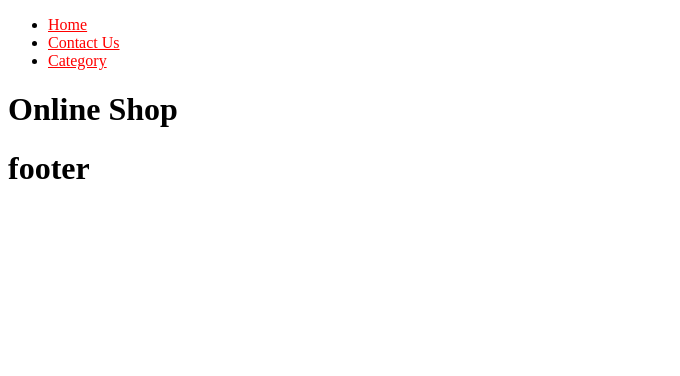
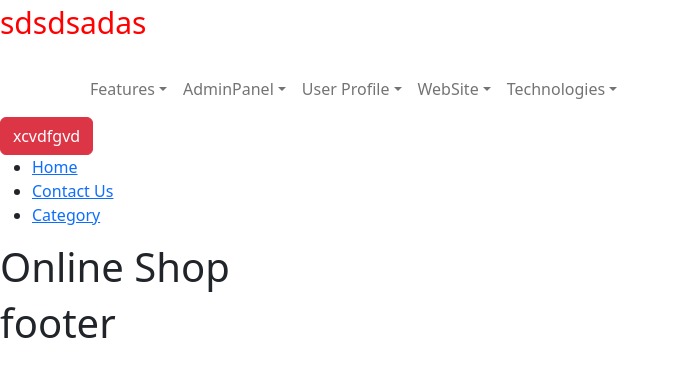
Before and after one commit to reza-madankar/Shop, a React (Create React App) app: page / in a window 1280 px wide. Shown: the top 376 px of the page, without its empty margins (0-680 px from the left). Built offline with nearby package versions, Linux system fonts and the light colour scheme.

Commit message:
changing every thing

```diff
--- a/package.json
+++ b/package.json
@@ -6,7 +6,10 @@
     "@testing-library/jest-dom": "^5.16.4",
     "@testing-library/react": "^13.3.0",
     "@testing-library/user-event": "^13.5.0",
+    "bootstrap": "^5.2.0",
+    "node-sass": "^7.0.1",
     "react": "^18.2.0",
+    "react-bootstrap": "^2.4.0",
     "react-dom": "^18.2.0",
     "react-router-dom": "^6.3.0",
     "react-scripts": "5.0.1",
--- a/public/index.html
+++ b/public/index.html
@@ -11,7 +11,7 @@
     />
     <link rel="apple-touch-icon" href="%PUBLIC_URL%/logo192.png" />
     <link rel="manifest" href="%PUBLIC_URL%/manifest.json" />
-
+    <link rel="stylesheet" href="https://cdn.jsdelivr.net/npm/bootstrap@4.0.0/dist/css/bootstrap.min.css" integrity="sha384-Gn5384xqQ1aoWXA+058RXPxPg6fy4IWvTNh0E263XmFcJlSAwiGgFAW/dAiS6JXm" crossorigin="anonymous">
     <title>Shop</title>
   </head>
   <body>
--- a/src/App.jsx
+++ b/src/App.jsx
@@ -3,11 +3,15 @@ import { BrowserRouter, Routes, Route } from "react-router-dom";
 import Layout from "./Pages/Layout";
 import ErrorPage from "./Pages/ErrorPage";
 import OverView from "./Pages/Overview";
+import Header from './Pages/Layout/Header.jsx';
+
 
 const App = () => {
   return (
     <BrowserRouter>
+    <Header />
       <Layout>
+
         <Routes>
           <Route path="/" element={<OverView />} />
           <Route path="*" element={<ErrorPage />} />
--- a/src/Content/Style/header.scss
+++ b/src/Content/Style/header.scss
@@ -1,3 +1,4 @@
-a{
-    color:red;
+.ho{
+    color: red;
+    font-size: 30px;
 }
--- a/src/Pages/Layout/header.jsx
+++ b/src/Pages/Layout/header.jsx
@@ -0,0 +1,101 @@
+import Container from 'react-bootstrap/Container';
+import Nav from 'react-bootstrap/Nav';
+import Navbar from 'react-bootstrap/Navbar';
+import NavDropdown from 'react-bootstrap/NavDropdown';
+import 'bootstrap/dist/css/bootstrap.min.css';
+import "../../Content/Style/header.scss";
+
+function NavbarDarkExample() {
+  return (
+  <div>
+    <p className='ho'>sdsdsadas</p>
+    <Navbar fluid="md" variant="black" bg="white" expand="lg">
+      <Container fluid="md" center>
+       <Nav>
+            <NavDropdown
+              id="nav-dropdown-dark-example"
+              title="Features"
+              menuVariant="dark"
+            >
+              <NavDropdown.Item href="#action/3.1">Features:</NavDropdown.Item>
+              <NavDropdown.Item href="#action/3.2">
+                Another action
+              </NavDropdown.Item>
+              <NavDropdown.Item href="#action/3.3">Something</NavDropdown.Item>
+              <NavDropdown.Divider />
+              <NavDropdown.Item href="#action/3.4">
+                Separated link
+              </NavDropdown.Item>
+            </NavDropdown>
+            <NavDropdown
+              id="nav-dropdown-dark-example"
+              title="AdminPanel"
+              menuVariant="dark"
+            >
+              <NavDropdown.Item href="#action/3.1">Features:</NavDropdown.Item>
+              <NavDropdown.Item href="#action/3.2">
+                Another action
+              </NavDropdown.Item>
+              <NavDropdown.Item href="#action/3.3">Something</NavDropdown.Item>
+              <NavDropdown.Divider />
+              <NavDropdown.Item href="#action/3.4">
+                Separated link
+              </NavDropdown.Item>
+            </NavDropdown>
+            <NavDropdown
+              id="nav-dropdown-dark-example"
+              title="User Profile"
+              menuVariant="dark"
+            >
+              <NavDropdown.Item href="#action/3.1">Features:</NavDropdown.Item>
+              <NavDropdown.Item href="#action/3.2">
+                Another action
+              </NavDropdown.Item>
+              <NavDropdown.Item href="#action/3.3">Something</NavDropdown.Item>
+              <NavDropdown.Divider />
+              <NavDropdown.Item href="#action/3.4">
+                Separated link
+              </NavDropdown.Item>
+            </NavDropdown>
+            <NavDropdown
+              id="nav-dropdown-dark-example"
+              title="WebSite"
+              menuVariant="dark"
+            >
+              <NavDropdown.Item href="#action/3.1">Features:</NavDropdown.Item>
+              <NavDropdown.Item href="#action/3.2">
+                Another action
+              </NavDropdown.Item>
+              <NavDropdown.Item href="#action/3.3">Something</NavDropdown.Item>
+              <NavDropdown.Divider />
+              <NavDropdown.Item href="#action/3.4">
+                Separated link
+              </NavDropdown.Item>
+            </NavDropdown>
+            <NavDropdown
+              id="nav-dropdown-dark-example"
+              title="Technologies"
+              menuVariant="dark"
+            >
+              <NavDropdown.Item href="#action/3.1">Features:</NavDropdown.Item>
+              <NavDropdown.Item href="#action/3.2">
+                Another action
+              </NavDropdown.Item>
+              <NavDropdown.Item href="#action/3.3">Something</NavDropdown.Item>
+              <NavDropdown.Divider />
+              <NavDropdown.Item href="#action/3.4">
+                Separated link
+              </NavDropdown.Item>
+            </NavDropdown>
+          </Nav>
+
+
+      </Container>
+    </Navbar>
+
+    <button classnaem='bt1' type="button" class="btn btn-danger">xcvdfgvd</button>
+      </div>
+  );
+}
+
+export default NavbarDarkExample;
```
Also changed, not shown: 1 other file (tests, documents, lock files or other folders).
